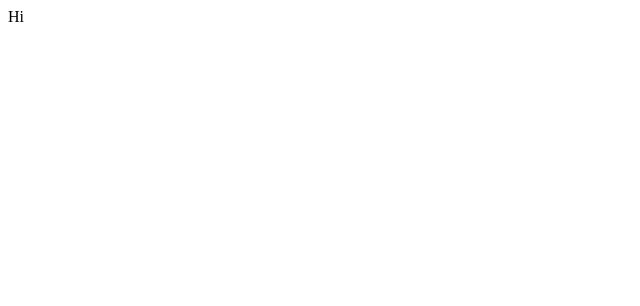
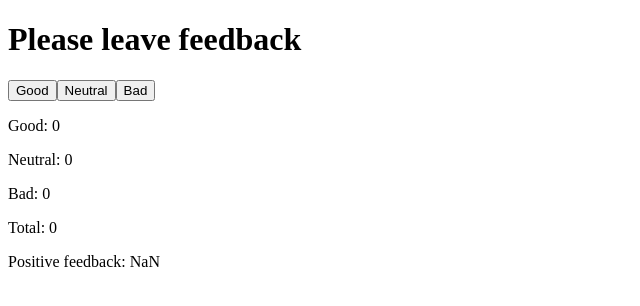
Before and after one commit to TkachenkoAnton/goit-react-hw-02-feedback, a React (Create React App) app: page / in a window 1280 px wide. Shown: the top 306 px of the page, without its empty margins (0-640 px from the left). Built offline with nearby package versions, Linux system fonts and the light colour scheme.

Commit message:
add a basic solution to the first task

```diff
--- a/src/App.js
+++ b/src/App.js
@@ -1,7 +1,58 @@
-import React from "react";
+import React, { Component } from "react";
 
-const App = () => {
-  return <div>Hi</div>;
-};
+class App extends Component {
+  state = {
+    good: 0,
+    neutral: 0,
+    bad: 0,
+  };
+
+  hendelGoodStateChange = () =>
+    this.setState((prevState) => {
+      return { good: prevState.good + 1 };
+    });
+
+  hendelNeutralStateChange = () =>
+    this.setState((prevState) => {
+      return { neutral: prevState.neutral + 1 };
+    });
+
+  hendelBadStateChange = () =>
+    this.setState((prevState) => {
+      return { bad: prevState.bad + 1 };
+    });
+
+  countTotalFeedback = () => {
+    return this.state.good + this.state.neutral + this.state.bad;
+  };
+
+  countPositiveFeedbackPercentage = () => {
+    return Math.floor((this.state.good / this.countTotalFeedback()) * 100);
+  };
+
+  render() {
+    const totalVotes = this.countTotalFeedback();
+    const positiveFeedbackPercentage = this.countPositiveFeedbackPercentage();
+    return (
+      <>
+        <h1>Please leave feedback</h1>
+        <div>
+          <button onClick={this.hendelGoodStateChange}>Good</button>
+          <button onClick={this.hendelNeutralStateChange}>Neutral</button>
+          <button onClick={this.hendelBadStateChange}>Bad</button>
+        </div>
+        <div>
+          <p>Good: {this.state.good}</p>
+          <p>Neutral: {this.state.neutral}</p>
+          <p>Bad: {this.state.bad}</p>
+        </div>
+        <div>
+          <p>Total: {totalVotes}</p>
+          <p>Positive feedback: {positiveFeedbackPercentage}</p>
+        </div>
+      </>
+    );
+  }
+}
 
 export default App;
```
